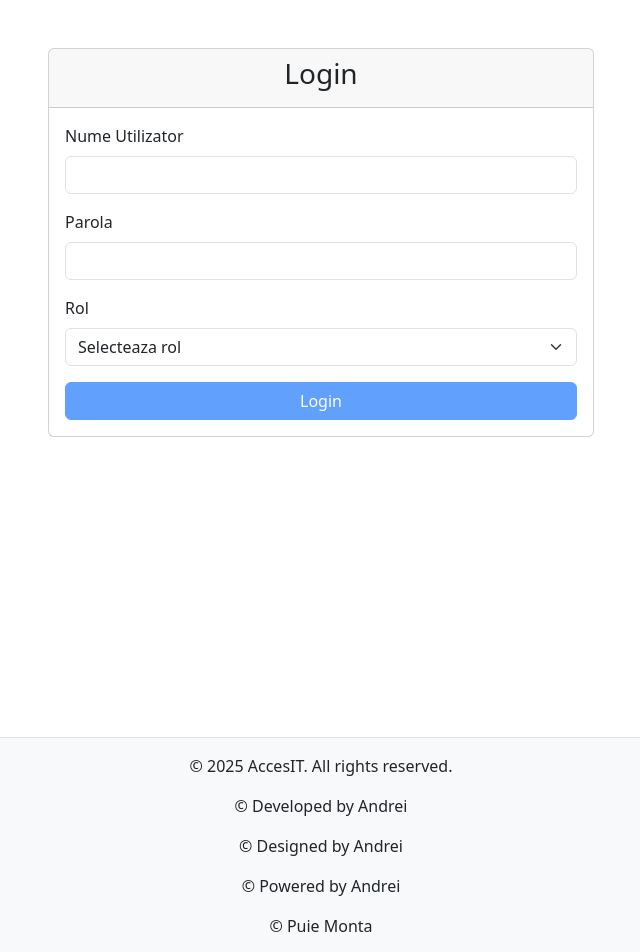
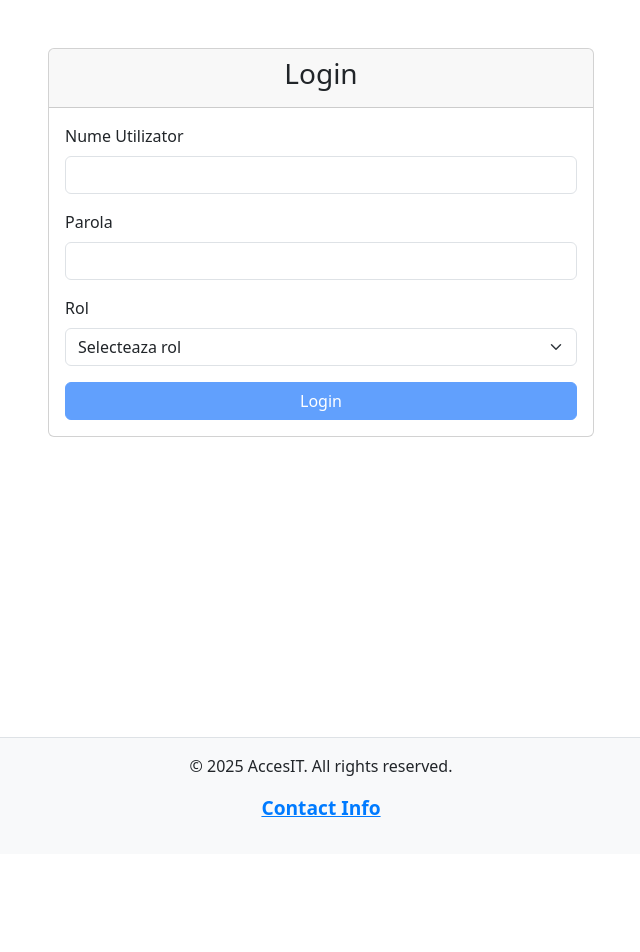
Before and after one commit to adrdeatcu/AccesIT-IP, an Angular app in the folder Frontend/: page / in a window 1280 px wide. Shown: the top 952 px of the page, without its empty margins (319-959 px from the left). After the commit the page ends 854 px from the top, so only its background shows below. Built offline with nearby package versions, Linux system fonts and the light colour scheme.

Commit message:
feat: contact info in the footer + contact info page modified

```diff
--- /dev/null
+++ b/Frontend/src/app/components/contact-info/contact-info.component.css
@@ -0,0 +1,16 @@
+#contact-box {
+    display: flex;
+    flex-direction: column;
+    gap: 10px;
+    padding: 30px;
+    background-color: #f9f9f9;
+    border-radius: 8px;
+    box-shadow: 0 2px 4px rgba(0, 0, 0, 0.1);
+    max-width: 400px;
+    /* Add these new properties to center the box */
+    margin: 50px auto; /* Auto margins on left and right will center the box */
+    margin-top: 250px;
+    position: absolute;
+    left: 50%;
+    transform: translateX(-50%);
+}
--- /dev/null
+++ b/Frontend/src/app/components/contact-info/contact-info.component.html
@@ -0,0 +1,6 @@
+
+<div id="contact-box">
+    <h1>Contact details</h1>
+    <p>Adesa: Bulevardul Vasile Parvan 2, Timisoara 300223 </p>
+    <p>Numar de telefon: 0256 *** ***</p>
+</div>
--- a/Frontend/src/app/components/footer/footer.component.css
+++ b/Frontend/src/app/components/footer/footer.component.css
@@ -2,12 +2,32 @@
     background-color: #f8f9fa;
     padding: 1rem 0;
     width: 100%;
-    text-align: center;
     border-top: 1px solid #dee2e6;
 }
 
 .container {
     max-width: 1200px;
     margin: 0 auto;
-    padding: 0 15px;
+    display: flex;
+    flex-direction: column;
+    justify-content: space-around;
+    align-items: center;
 }
+
+#contact-link{
+    text-decoration: none;
+    color: #007bff;
+    font-size: 1.2rem;
+    font-weight: bold;
+    margin-top: 20px;
+    transition: color 0.3s;
+    text-decoration: underline;
+
+}
+
+#contact-link:hover{
+    color: #0056b3;
+}
+#contact-link:active{
+    color: #004085;
+}
--- a/Frontend/src/app/components/footer/footer.component.html
+++ b/Frontend/src/app/components/footer/footer.component.html
@@ -1,9 +1,6 @@
 <footer class="footer">
     <div class="container">
         <p>&copy; 2025 AccesIT. All rights reserved.</p>
-        <p>&copy; Developed by Andrei </p>
-        <p>&copy; Designed by Andrei </p>
-        <p>&copy; Powered by Andrei </p>
-        <p>&copy; Puie Monta</p>
+        <p><a routerLink="/contact/contact-info" id="contact-link">Contact Info</a></p>
     </div>
 </footer>
```
Also changed, not shown: Frontend/src/app/app.module.ts (+7 -0 lines), Frontend/src/app/components/contact-info/contact-info.component.ts (added, +11 -0 lines), 1 other file (tests, documents, lock files or other folders).
